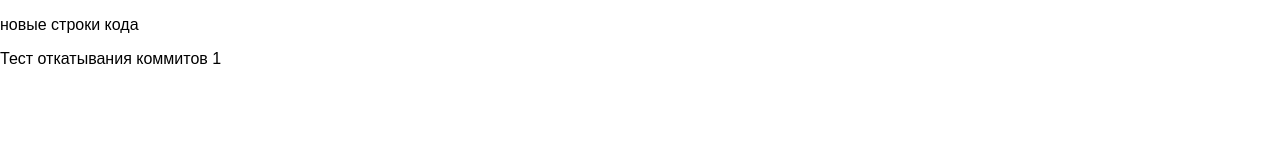
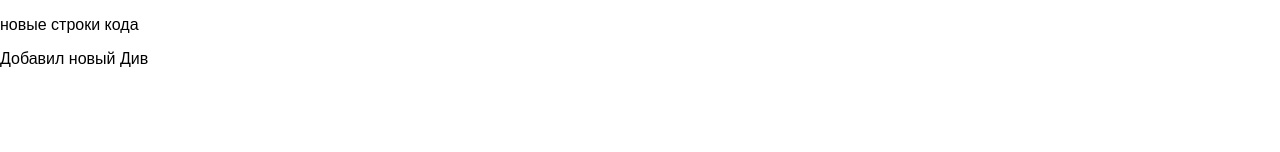
Before and after one commit to BliznGg/3, a plain HTML site: page article.html in a window 1280 px wide. Shown: the top 152 px of the page. Drawn offline with Linux system fonts and the light colour scheme.

Commit message:
This reverts commit 0105a3e4086d6ddb23ec42201c187d6c0baec830.

```diff
--- a/article.html
+++ b/article.html
@@ -12,7 +12,7 @@
   <link rel="stylesheet" href="css/normalize.css">
   <link rel="stylesheet" href="css/style.css">
 <div>
-  Тест откатывания коммитов 1
+  Добавил новый Див
 </div>
 </head>
 
```
